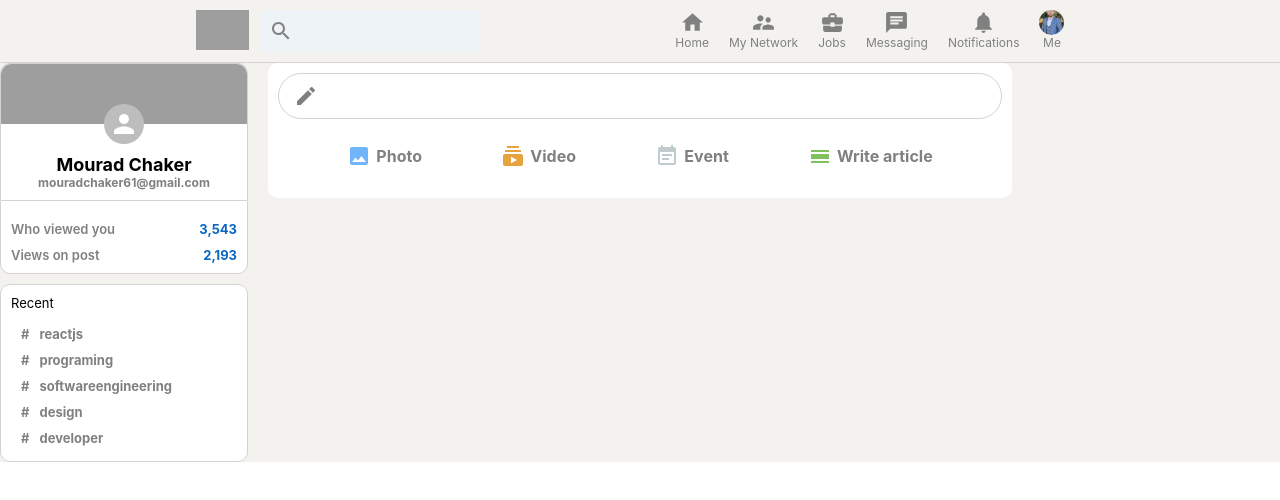
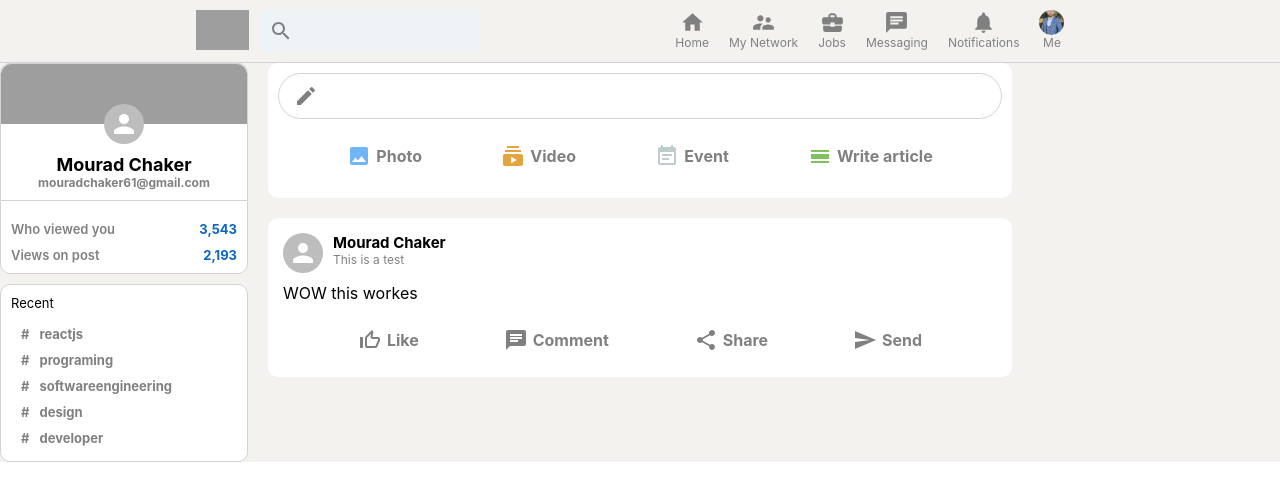
Before and after one commit to mouradchaker/React-Linkedin-Clone, a React (Create React App) app: page / in a window 1280 px wide. Shown: the top 500 px of the page. Built offline with nearby package versions, Linux system fonts and the light colour scheme; grey boxes are pictures that could not be loaded.

Commit message:
feedPost

```diff
--- a/src/Component/Feed/Feed.js
+++ b/src/Component/Feed/Feed.js
@@ -6,6 +6,7 @@
 import EventNoteIcon from "@mui/icons-material/EventNote";
 import CalendarViewDayIcon from "@mui/icons-material/CalendarViewDay";
 import InputOption from "../InputOption/InputOption";
+import Post from "../Psts/Post";
 function Feed() {
   return (
     <div className="feed">
@@ -29,6 +30,13 @@
           />
         </div>
       </div>
+
+      {/*  Posts  */}
+      <Post
+        name="Mourad Chaker"
+        description="This is a test"
+        message="WOW this workes"
+      />
     </div>
   );
 }
--- /dev/null
+++ b/src/Component/Psts/Post.css
@@ -0,0 +1,33 @@
+.post {
+  background-color: white;
+  padding: 15px;
+  margin-bottom: 10px;
+  border-radius: 10px;
+}
+
+.post__header {
+  display: flex;
+  margin-bottom: 10px;
+}
+
+.post__info {
+  margin-left: 10px;
+}
+
+.post__info > p {
+  font-size: 12px;
+  color: gray;
+}
+
+.post__body {
+  overflow-wrap: anywhere;
+}
+
+.post__info > h2 {
+  font-size: 15px;
+}
+
+.post__buttons {
+  display: flex;
+  justify-content: space-evenly;
+}
--- /dev/null
+++ b/src/Component/Psts/Post.js
@@ -0,0 +1,35 @@
+import { Avatar } from "@mui/material";
+import React from "react";
+import InputOption from "../InputOption/InputOption";
+import "./Post.css";
+import ThumbUpOffAltIcon from "@mui/icons-material/ThumbUpOffAlt";
+import ChatIcon from "@mui/icons-material/Chat";
+import ShareIcon from "@mui/icons-material/Share";
+import SendIcon from "@mui/icons-material/Send";
+
+function Post({ name, description, message, photoUrl }) {
+  return (
+    <div className="post">
+      <div className="post__header">
+        <Avatar />
+        <div className="post__info">
+          <h2>{name}</h2>
+          <p>{description}</p>
+        </div>
+      </div>
+
+      <div className="post__body">
+        <p>{message}</p>
+      </div>
+
+      <div className="post__buttons">
+        <InputOption Icon={ThumbUpOffAltIcon} title="Like" color="gray" />
+        <InputOption Icon={ChatIcon} title="Comment" color="gray" />
+        <InputOption Icon={ShareIcon} title="Share" color="gray" />
+        <InputOption Icon={SendIcon} title="Send" color="gray" />
+      </div>
+    </div>
+  );
+}
+
+export default Post;
```
